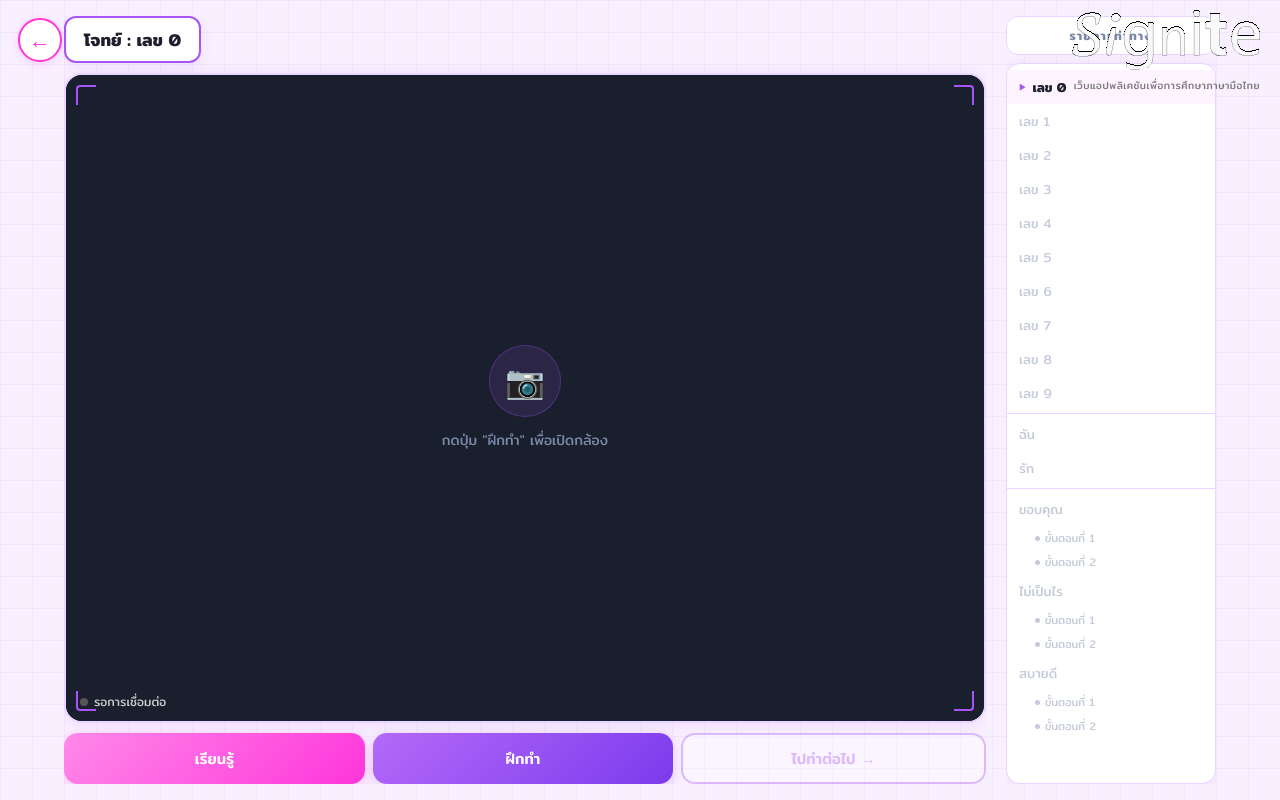
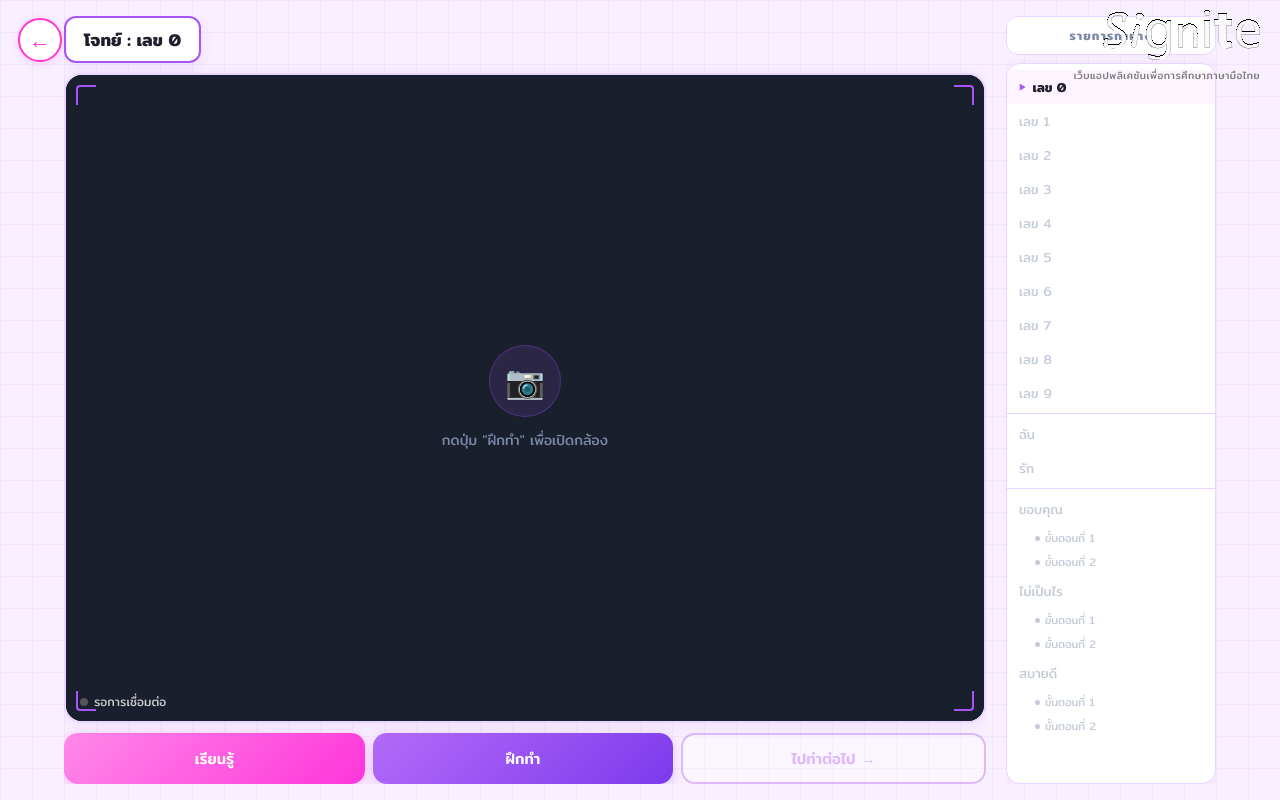
Before and after one commit to azulroses/Signite, a plain HTML site: page practice.html in a window 1280 px wide. Drawn offline with Linux system fonts and the light colour scheme.

Commit message:
Adjust logo height in practice.html
Reduced logo height from 60px to 50px.

```diff
--- a/practice.html
+++ b/practice.html
@@ -12,7 +12,7 @@
   <a href="vocabset.html" class="btn-back" title="กลับหน้าชุดคำศัพท์">&#8592;</a>
 
   <div class="pr-logo">
-    <img src="IMG/Logo_signite.svg" alt="Signite" height="60px"/>
+    <img src="IMG/Logo_signite.svg" alt="Signite" height="50px"/>
     <p class="pr-subtitle">เว็บแอปพลิเคชันเพื่อการศึกษาภาษามือไทย</p>
   </div>
 
```
